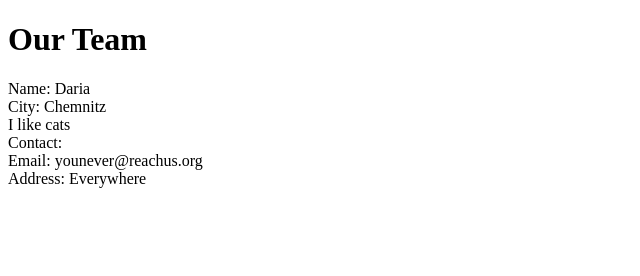
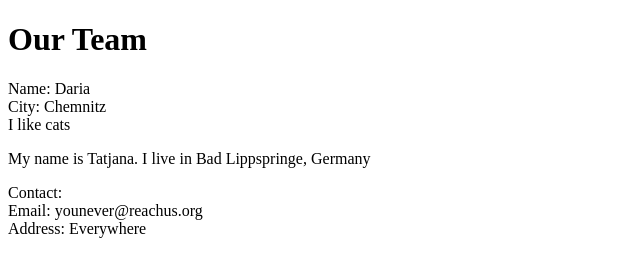
Before and after one commit to Anarchitector/Front-End_Project, a plain HTML site: page index.html in a window 1280 px wide. Shown: the whole page, without its empty margins (0-640 px from the left). Drawn offline with Linux system fonts and the light colour scheme.

Commit message:
tatjana.1st commit

```diff
--- a/index.html
+++ b/index.html
@@ -25,6 +25,10 @@
 
     </div>
 
+    <div id="tatjana">
+<p>My name is Tatjana. I live in Bad Lippspringe, Germany</p>
+    </div>
+
     <div id="footer">
         <div>
             Contact:
```
